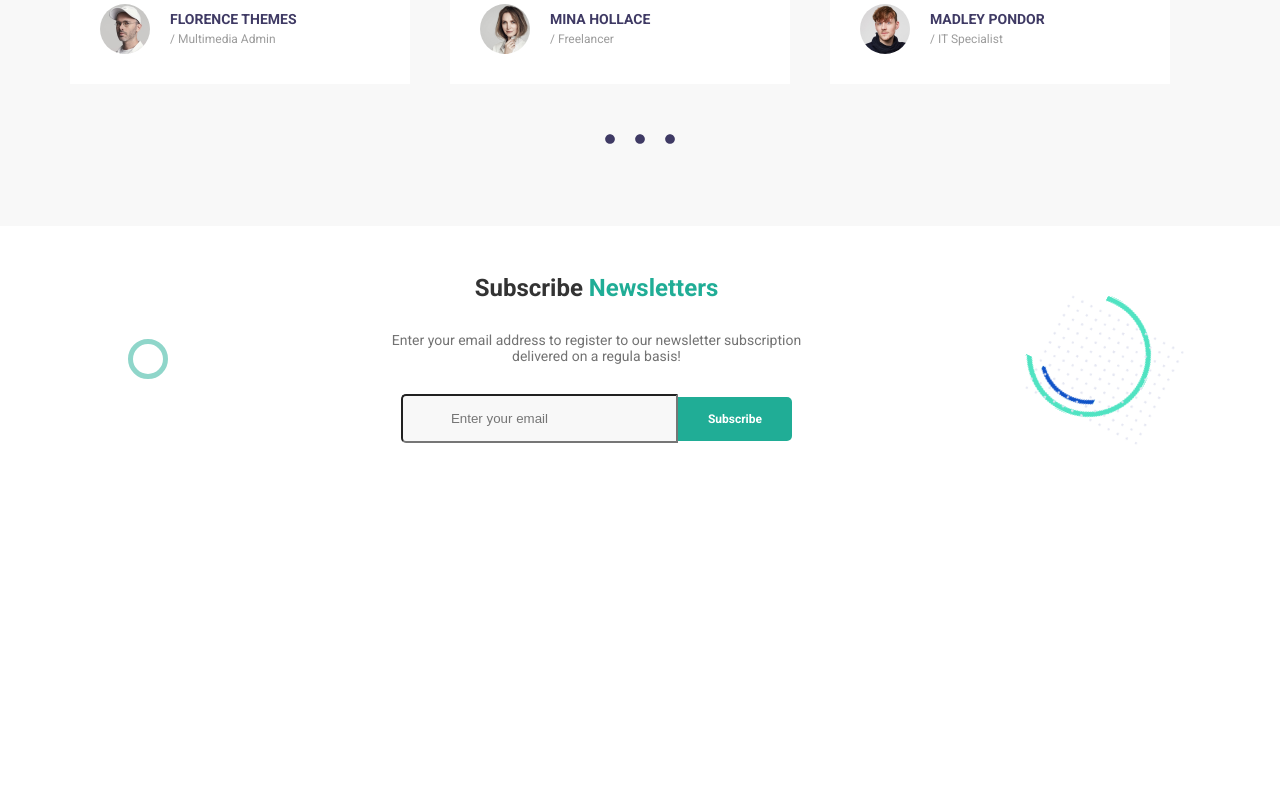
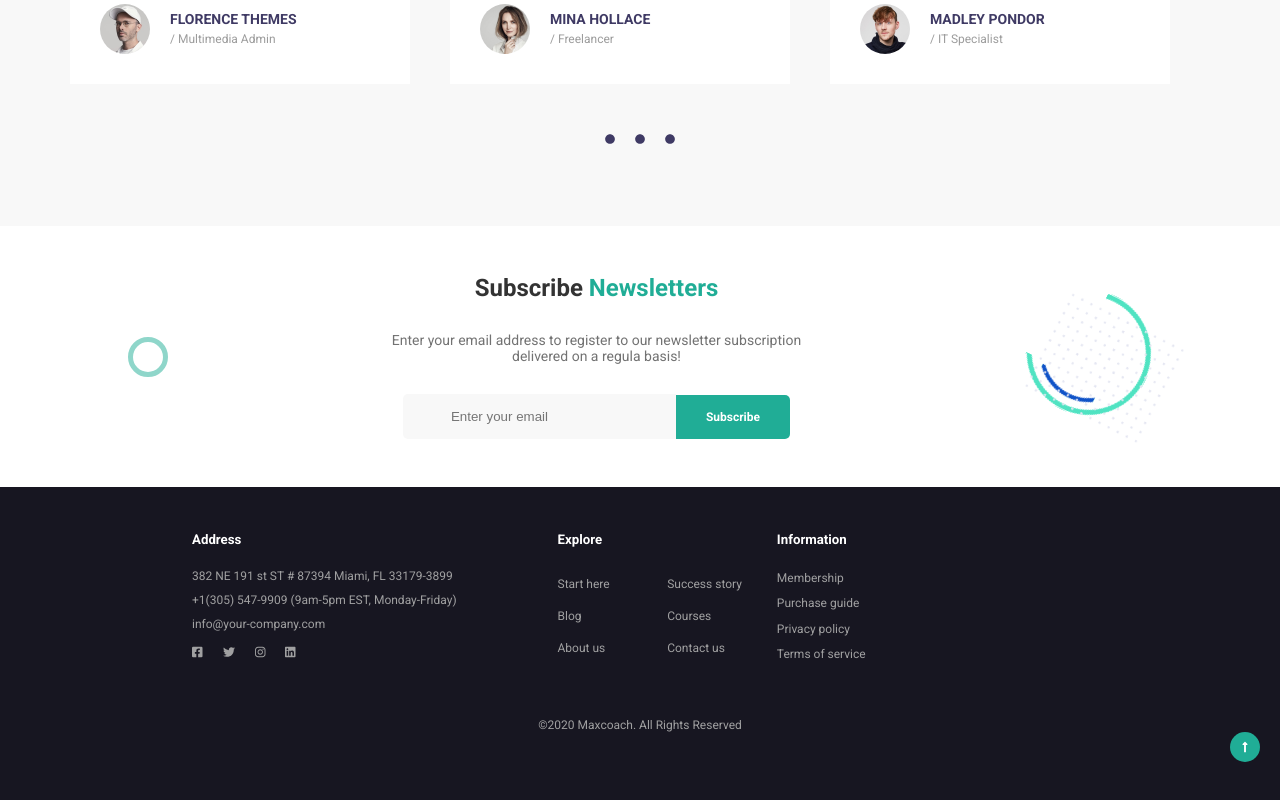
Before and after one commit to MarcoPorcaro1987/proj-html-vuejs, a Vue app: page / in a window 1280 px wide. Shown: the part 4149-4949 px from the top of the page. Before the commit the page ends 4640 px from the top, so only its background shows below. Built offline with nearby package versions, Linux system fonts and the light colour scheme.

Commit message:
Add Footer

```diff
--- a/src/App.vue
+++ b/src/App.vue
@@ -2,7 +2,7 @@
   <div id="app">
     <Header :navHeader="navHeader" />
     <Main />
-    <Footer />
+    <Footer :navFooter="navFooter" />
   </div>
 </template>
 
@@ -22,7 +22,75 @@ export default {
   data() {
     return {
       navHeader: ["Home", "Pages", "Courses", "Features", "Blog", "Shop"],
-      navFooter: [],
+      navFooter: {
+        contact: {
+          address: "382 NE 191 st ST # 87394 Miami, FL 33179-3899",
+          phoneNumber: "+1(305) 547-9909 (9am-5pm EST, Monday-Friday)",
+          email: "info@your-company.com",
+        },
+        social: [
+          {
+            name: "fab fa-facebook-square",
+            link: "#",
+          },
+          {
+            name: "fab fa-twitter",
+            link: "#",
+          },
+          {
+            name: "fab fa-instagram",
+            link: "#",
+          },
+          {
+            name: "fab fa-linkedin",
+            link: "#",
+          },
+        ],
+        explore: [
+          {
+            content: "Start here",
+            link: "#",
+          },
+          {
+            content: "Success story",
+            link: "#",
+          },
+          {
+            content: "Blog",
+            link: "#",
+          },
+          {
+            content: "Courses",
+            link: "#",
+          },
+          {
+            content: "About us",
+            link: "#",
+          },
+          {
+            content: "Contact us",
+            link: "#",
+          },
+        ],
+        information: [
+          {
+            content: "Membership",
+            link: "#",
+          },
+          {
+            content: "Purchase guide",
+            link: "#",
+          },
+          {
+            content: "Privacy policy",
+            link: "#",
+          },
+          {
+            content: "Terms of service",
+            link: "#",
+          },
+        ],
+      },
     };
   },
 };
--- a/src/components/Footer.vue
+++ b/src/components/Footer.vue
@@ -1,11 +1,117 @@
 <template>
-  <div></div>
+  <footer>
+    <div class="mid-container">
+      <div class="nav-cont address">
+        <h5>Address</h5>
+        <p>{{ navFooter.contact.address }}</p>
+        <p>{{ navFooter.contact.phoneNumber }}</p>
+        <p>{{ navFooter.contact.email }}</p>
+        <div class="social">
+          <a
+            class="social-link"
+            v-for="(sn, index) in navFooter.social"
+            :key="index"
+            :href="sn.link"
+          >
+            <i :class="sn.name"></i>
+          </a>
+        </div>
+      </div>
+      <div class="nav-cont explore">
+        <h5>Explore</h5>
+        <p v-for="(link, index1) in navFooter.explore" :key="index1">
+          <a :href="link.link">{{ link.content }}</a>
+        </p>
+      </div>
+      <div class="nav-cont information">
+        <h5>Information</h5>
+        <p v-for="(link, index2) in navFooter.information" :key="index2">
+          <a :href="link.link">{{ link.content }}</a>
+        </p>
+      </div>
+    </div>
+    <div class="footer-bottom-cont">
+      <p class="copyrights-text">
+        <span>&copy;</span>2020 Maxcoach. All Rights Reserved
+      </p>
+      <div class="back-to-top-button">
+        <a href="#"> <i class="fas fa-long-arrow-alt-up"></i></a>
+      </div>
+    </div>
+  </footer>
 </template>
 
 <script>
 export default {
   name: "Footer",
+  props: ["navFooter"],
 };
 </script>
 
-<style></style>
+<style lang="scss" scoped>
+@import "../assets/style/variables.scss";
+footer {
+  padding: 2.5rem 0;
+  background-color: #171621;
+  a,
+  p {
+    color: #a0a0a1;
+    font-size: 0.75rem;
+  }
+  h5 {
+    color: white;
+    margin-bottom: 0.625rem;
+  }
+  .mid-container {
+    display: flex;
+    .address {
+      width: 50%;
+      p {
+        width: 100%;
+      }
+      .social-link {
+        margin-right: 1.25rem;
+      }
+    }
+    .nav-cont {
+      display: flex;
+      flex-wrap: wrap;
+      line-height: 2;
+      h5 {
+        width: 100%;
+      }
+    }
+    .explore {
+      width: 30%;
+      p {
+        width: 50%;
+      }
+    }
+    .information {
+      p {
+        width: 100%;
+      }
+    }
+  }
+  .footer-bottom-cont {
+    margin-top: 3.125rem;
+
+    .copyrights-text {
+      text-align: center;
+    }
+    .back-to-top-button {
+      text-align: center;
+      line-height: 1.875rem;
+      margin-left: auto;
+      margin-right: 1.25rem;
+      height: 1.875rem;
+      width: 1.875rem;
+      border-radius: 50%;
+      background-color: $specialColor;
+      .fa-long-arrow-alt-up {
+        color: white;
+      }
+    }
+  }
+}
+</style>
--- a/src/components/Newsletter.vue
+++ b/src/components/Newsletter.vue
@@ -55,8 +55,12 @@ export default {
     input {
       background-color: $bgColor;
       padding: 0.9375rem 3rem;
+      border: none;
       border-top-left-radius: 0.3125rem;
       border-bottom-left-radius: 0.3125rem;
+      &:focus-visible {
+        outline: none;
+      }
     }
     .btn-common {
       border-top-left-radius: 0;
```
